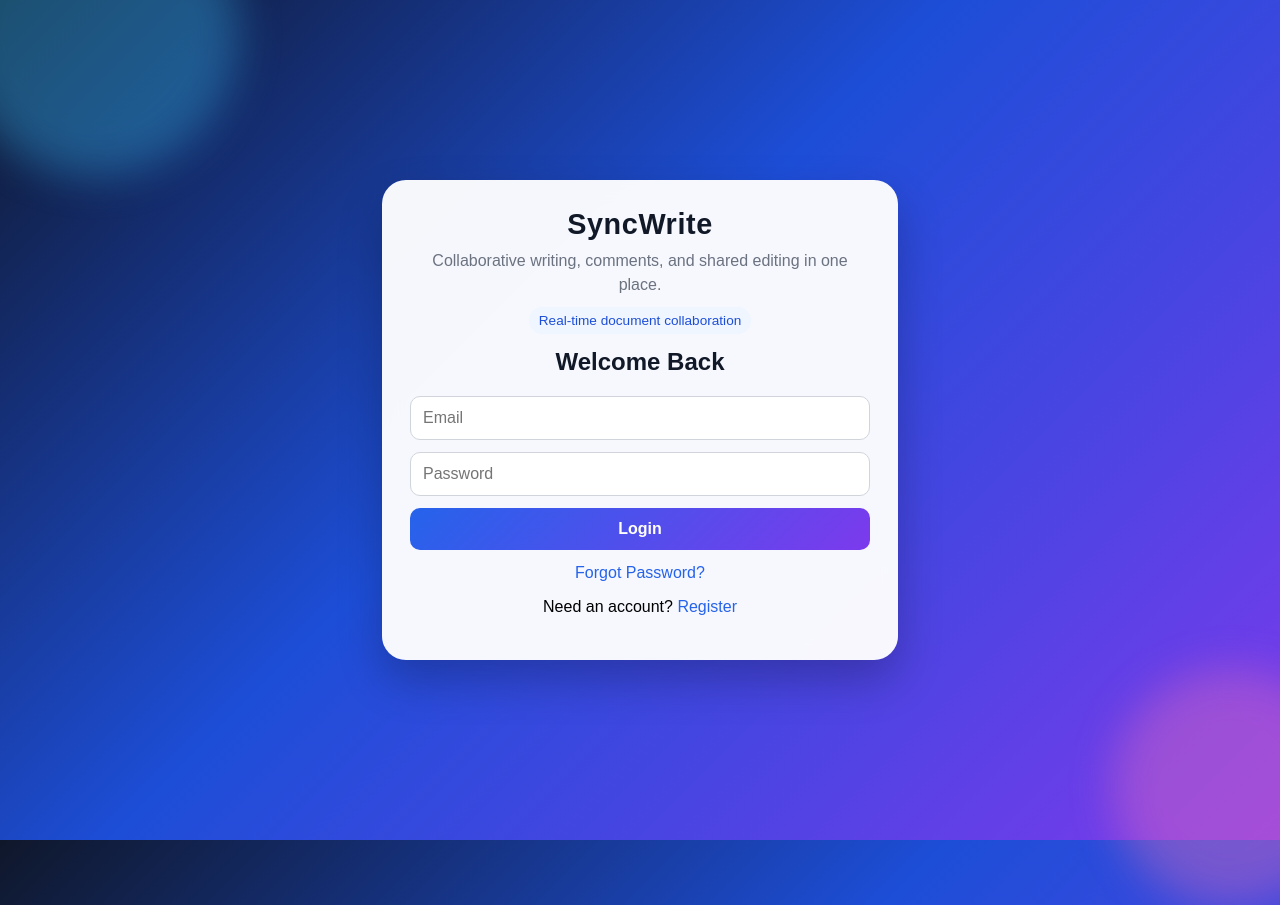
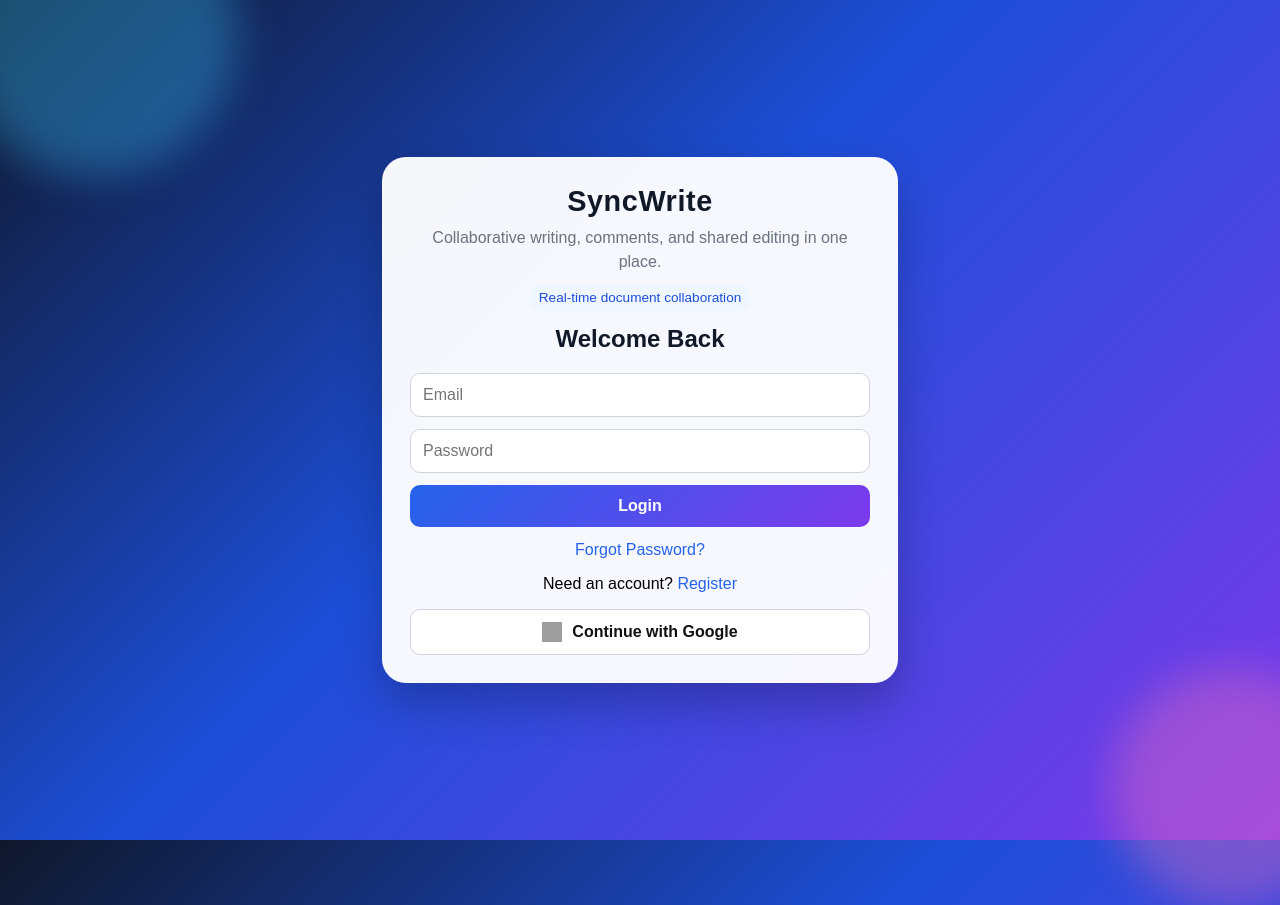
Before and after one commit to bekeleezra995-colud/syncwrite-collab-editor, a Flask app: page /login in a window 1280 px wide; the page is wider, and only the part inside the window is pictured. Run offline with Flask 3, Linux system fonts and the light colour scheme; some libraries are stand-ins or nearby versions; grey boxes are pictures that could not be loaded.

Commit message:
implement Google sign-in functionality and enhance error handling in authentication flow

```diff
--- a/app.py
+++ b/app.py
@@ -1,7 +1,10 @@
+import json
 import os
 import secrets
 import smtplib
 import sqlite3
+import urllib.error
+import urllib.request
 from datetime import datetime, timedelta, timezone
 from email.message import EmailMessage
 from functools import wraps
@@ -23,6 +26,7 @@ app = Flask(__name__)
 app.config["SECRET_KEY"] = os.environ.get("SECRET_KEY", "syncwrite-dev-secret")
 app.config["SESSION_COOKIE_HTTPONLY"] = True
 app.config["SESSION_COOKIE_SAMESITE"] = "Lax"
+app.config["FIREBASE_API_KEY"] = os.environ.get("FIREBASE_API_KEY", "AIzaSyD6uplO-rXInBhbqGgoeJVd08-qjwHijjs")
 
 socketio = SocketIO(app, cors_allowed_origins="*")
 DB_PATH = os.path.join(os.path.dirname(__file__), "syncwrite.db")
@@ -380,6 +384,68 @@ def login():
         return render_template('index.html', error='Invalid email or password.', show_register=False)
 
     return render_template('index.html', show_register=False)
+
+
+@app.route('/google-login', methods=['POST'])
+def google_login():
+    data = request.get_json(silent=True) or {}
+    id_token = data.get('token')
+
+    if not id_token:
+        return jsonify(error='Missing Google token'), 400
+
+    api_key = app.config.get('FIREBASE_API_KEY')
+    if not api_key:
+        return jsonify(error='Firebase API key is not configured'), 500
+
+    verify_url = f'https://identitytoolkit.googleapis.com/v1/accounts:lookup?key={api_key}'
+    payload = json.dumps({'idToken': id_token}).encode('utf-8')
+
+    try:
+        req = urllib.request.Request(verify_url, data=payload, headers={'Content-Type': 'application/json'})
+        with urllib.request.urlopen(req, timeout=10) as resp:
+            token_data = json.loads(resp.read().decode('utf-8'))
+    except urllib.error.HTTPError as exc:
+        try:
+            error_body = json.loads(exc.read().decode('utf-8'))
+            message = error_body.get('error', {}).get('message', 'Invalid token')
+        except Exception:
+            message = 'Invalid token'
+        return jsonify(error=f'Google token verification failed: {message}'), 400
+    except Exception:
+        return jsonify(error='Unable to verify Google token'), 500
+
+    users = token_data.get('users')
+    if not users:
+        return jsonify(error='Invalid Google sign-in token'), 400
+
+    user_info = users[0]
+    email = (user_info.get('email') or '').strip().lower()
+    display_name = user_info.get('displayName') or email.split('@')[0]
+
+    if not email:
+        return jsonify(error='Unable to read email from Google account'), 400
+
+    conn = get_db()
+    user = conn.execute('SELECT * FROM users WHERE email = ?', (email,)).fetchone()
+
+    if not user:
+        password_hash = generate_password_hash(secrets.token_urlsafe(32))
+        conn.execute('INSERT INTO users (name, email, password) VALUES (?, ?, ?)', (display_name, email, password_hash))
+        conn.commit()
+        user = conn.execute('SELECT * FROM users WHERE email = ?', (email,)).fetchone()
+
+    conn.close()
+
+    session['user_id'] = user['id']
+    session['user_name'] = user['name']
+    return jsonify(success=True)
+
+
+@app.route('/home')
+@login_required
+def home():
+    return redirect(url_for('dashboard'))
 
 
 @app.route('/logout')
--- a/static/js/google-auth.js
+++ b/static/js/google-auth.js
@@ -1,43 +1,72 @@
 document.addEventListener('DOMContentLoaded', function() {
-    const googleBtns = document.querySelectorAll('.google-signin-btn');
+    const googleBtn = document.getElementById('google-signin-btn');
+    const errorDisplay = document.getElementById('google-auth-error');
 
-    googleBtns.forEach(btn => {
-        btn.addEventListener('click', function(e) {
+    function showGoogleError(message) {
+        if (errorDisplay) {
+            errorDisplay.textContent = message;
+            errorDisplay.style.display = 'block';
+        } else {
+            alert(message);
+        }
+    }
+
+    const googleBtnText = googleBtn?.querySelector('.google-signin-text');
+
+    function setButtonState(enabled) {
+        if (googleBtn) {
+            googleBtn.disabled = !enabled;
+            if (googleBtnText) {
+                googleBtnText.textContent = enabled ? 'Continue with Google' : 'Signing in...';
+            } else {
+                googleBtn.textContent = enabled ? 'Continue with Google' : 'Signing in...';
+            }
+        }
+    }
+
+    if (!googleBtn) {
+        return;
+    }
+
+    googleBtn.addEventListener('click', function(e) {
         e.preventDefault();
+        if (!googleBtn || googleBtn.disabled) {
+            return;
+        }
 
-            // Sign in with Google Popup
+        if (errorDisplay) {
+            errorDisplay.style.display = 'none';
+            errorDisplay.textContent = '';
+        }
+
+        setButtonState(false);
+
         auth.signInWithPopup(provider)
-                .then((result) => {
-                    // Get the Firebase ID Token
-                    return result.user.getIdToken();
-                })
-                .then((idToken) => {
-                    // Send the token to our backend
-                    return fetch('/google-login', {
+            .then((result) => result.user.getIdToken())
+            .then((idToken) => fetch('/google-login', {
                 method: 'POST',
                 headers: {
                     'Content-Type': 'application/json',
                 },
-                        body: JSON.stringify({ token: idToken })
-                    });
-                })
-                .then(response => {
+                body: JSON.stringify({ token: idToken }),
+            }))
+            .then(async (response) => {
                 if (response.ok) {
-                        // Backend verified token and issued JWT cookies. Redirect to home.
                     window.location.href = '/home';
-                    } else {
-                        response.json().then(data => {
-                            alert("Login failed: " + (data.error || 'Unknown error'));
-                        });
+                    return;
                 }
+                const data = await response.json().catch(() => ({}));
+                throw new Error(data.error || 'Unknown error during login');
             })
             .catch((error) => {
-                    console.error("Google Sign-In Error:", error);
-                    // Only show alert if it's not simply the user closing the popup
-                    if (error.code !== 'auth/popup-closed-by-user') {
-                        alert("Google Sign-In failed. Check console for details.");
+                console.error('Google Sign-In Error:', error);
+                if (error.code === 'auth/popup-closed-by-user') {
+                    // User closed the Google popup; make the button available again without alarming them.
+                    setButtonState(true);
+                    return;
                 }
+                showGoogleError(`Google Sign-In failed: ${error.message || 'Check console for details.'}`);
+                setButtonState(true);
             });
     });
 });
-});
--- a/templates/index.html
+++ b/templates/index.html
@@ -47,8 +47,12 @@
     input:focus { outline:none; border-color:#2563eb; transform:translateY(-1px); }
     button { border:none; background:linear-gradient(135deg,#2563eb,#7c3aed); color:#fff; cursor:pointer; font-weight:600; transition:transform .2s ease, box-shadow .2s ease; }
     button:hover { transform:translateY(-1px); box-shadow:0 10px 18px rgba(37,99,235,.22); }
+    .google-signin-btn { background:#fff; color:#111; border:1px solid #d1d5db; display:flex; align-items:center; justify-content:center; gap:10px; font-weight:700; }
+    .google-signin-btn:hover { transform:translateY(-1px); box-shadow:0 8px 16px rgba(0,0,0,.12); }
+    .google-signin-btn:disabled { opacity:.7; cursor:not-allowed; transform:none; box-shadow:none; }
     .error { background:#fee2e2; color:#991b1b; border:1px solid #fca5a5; padding:10px; border-radius:8px; margin-bottom:12px; }
     .success { background:#dcfce7; color:#166534; border:1px solid #86efac; padding:10px; border-radius:8px; margin-bottom:12px; }
+    .google-auth-error { background:#fef3c7; color:#92400e; border:1px solid #fde68a; padding:10px; border-radius:8px; margin-bottom:12px; display:none; }
     .switch { text-align:center; margin-top:14px; }
     a { color:#2563eb; text-decoration:none; }
     .mini-badge { display:inline-block; background:#eff6ff; color:#1d4ed8; padding:6px 10px; border-radius:999px; font-size:.85rem; margin-top:10px; }
@@ -100,7 +104,16 @@
       </form>
       <p class="switch"><a href="{{ url_for('forgot_password') }}">Forgot Password?</a></p>
       <p class="switch">Need an account? <a href="{{ url_for('register') }}">Register</a></p>
+      <div class="google-auth-error" id="google-auth-error"></div>
+      <button id="google-signin-btn" class="google-signin-btn" style="margin-top:12px; width:100%; border-radius:10px; padding:12px; background:#fff; color:#111; border:1px solid #d1d5db; display:flex; align-items:center; justify-content:center; gap:10px; font-weight:700;">
+        <img src="https://www.gstatic.com/firebasejs/ui/2.0.0/images/auth/google.svg" alt="Google logo" width="20" height="20">
+        <span class="google-signin-text">Continue with Google</span>
+      </button>
     {% endif %}
   </div>
+  <script src="https://www.gstatic.com/firebasejs/9.22.2/firebase-app-compat.js"></script>
+  <script src="https://www.gstatic.com/firebasejs/9.22.2/firebase-auth-compat.js"></script>
+  <script src="{{ url_for('static', filename='js/firebase-config.js') }}"></script>
+  <script src="{{ url_for('static', filename='js/google-auth.js') }}"></script>
 </body>
 </html>
```
Lines whose indentation alone changed are shown as unchanged.
